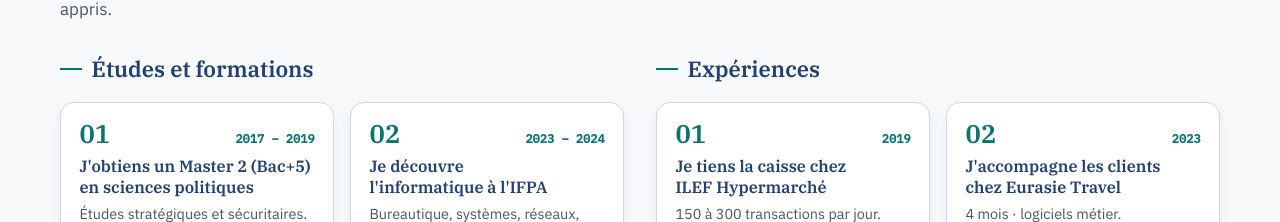
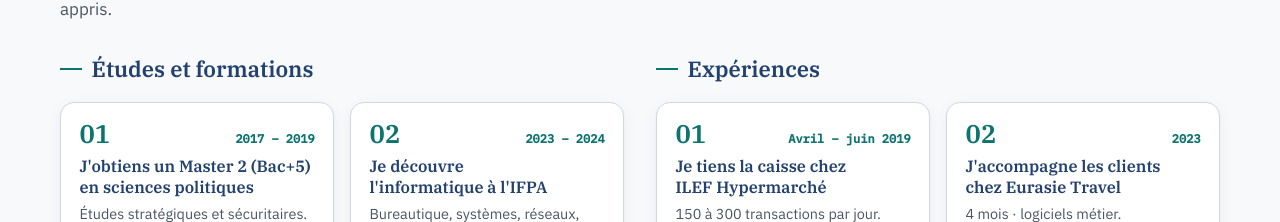
Before and after one commit to Boutheina-Megharzi/Boutheina-Megharzi.github.io, a plain HTML site: page index.html in a window 1280 px wide. Shown: the part 2311-2533 px from the top of the page. Drawn offline with Linux system fonts and the light colour scheme.

Commit message:
Update index.html

```diff
--- a/index.html
+++ b/index.html
@@ -268,7 +268,7 @@
           <h3 class="journey__title">Expériences</h3>
           <div class="pgrid">
             <article class="pcard">
-              <div class="pcard__top"><span class="pcard__num" aria-hidden="true">01</span><span class="pcard__date">2019</span></div>
+              <div class="pcard__top"><span class="pcard__num" aria-hidden="true">01</span><span class="pcard__date">Avril – juin 2019</span></div>
               <h4>Je tiens la caisse chez ILEF Hypermarché</h4>
               <p class="pcard__text">150 à 300 transactions par jour.</p>
               <p class="pcard__gain"><span>J'en retiens</span>Rester méthodique et garder la qualité de service sous pression.</p>
```
